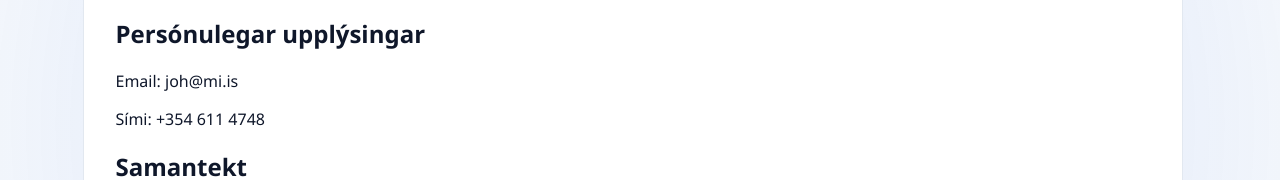
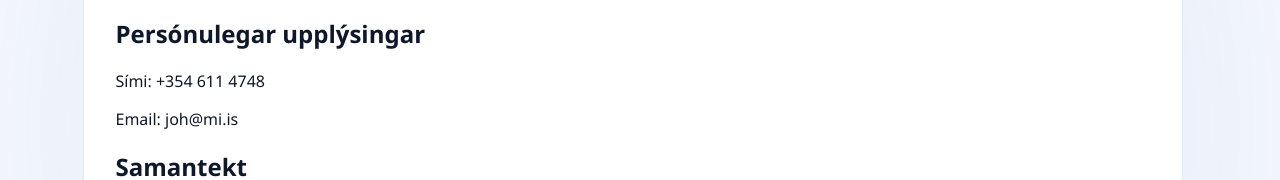
Before and after one commit to JohannHallgrimss/cv-site, a React (Vite) app: page / in a window 1280 px wide. Shown: the part 276-456 px from the top of the page. Built offline with nearby package versions, Linux system fonts and the light colour scheme.

Commit message:
test breyting

```diff
--- a/src/pages/Home.tsx
+++ b/src/pages/Home.tsx
@@ -19,8 +19,8 @@ export default function Home({ t }: HomeProps) {
       />
 
       <h2>{t.personalTitle}</h2>
+      <p>{t.phone}</p>
       <p>{t.email}</p>
-      <p>{t.phone}</p>
 
       <h2>{t.summaryTitle}</h2>
       <p>{t.summaryText}</p>
```
